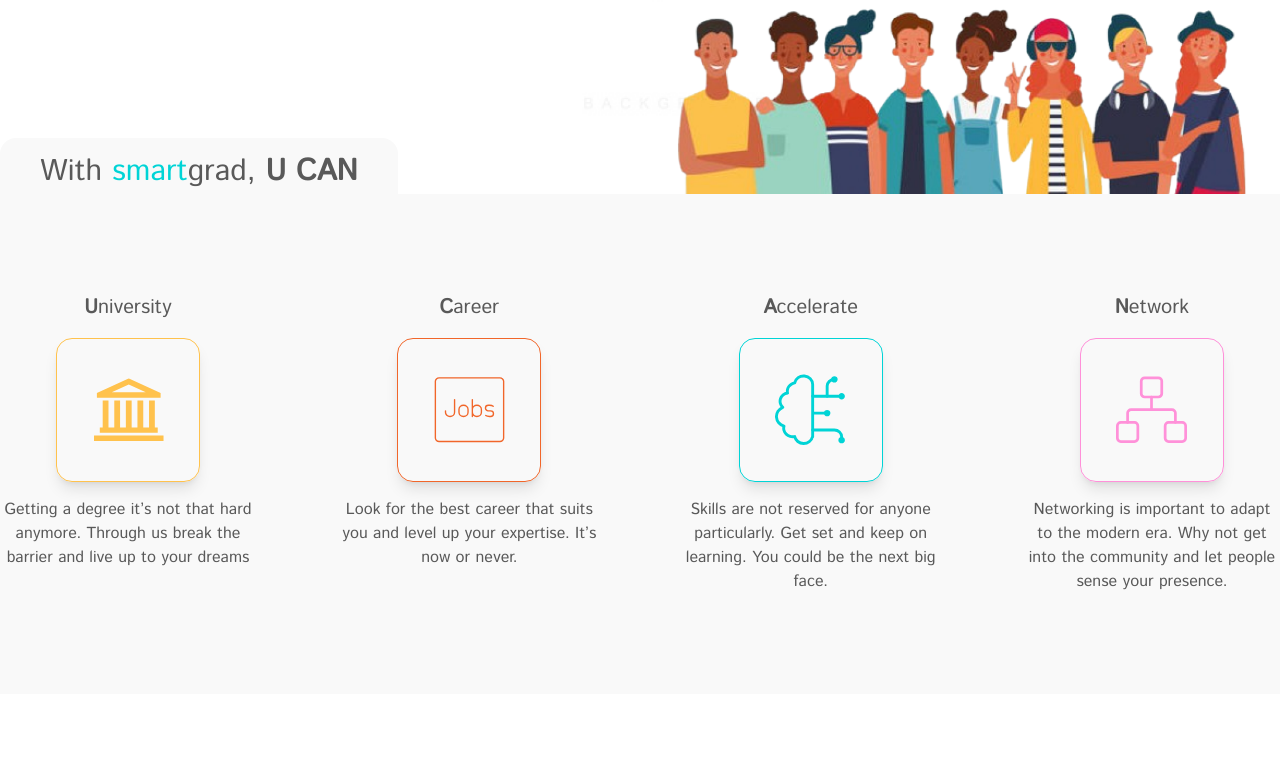
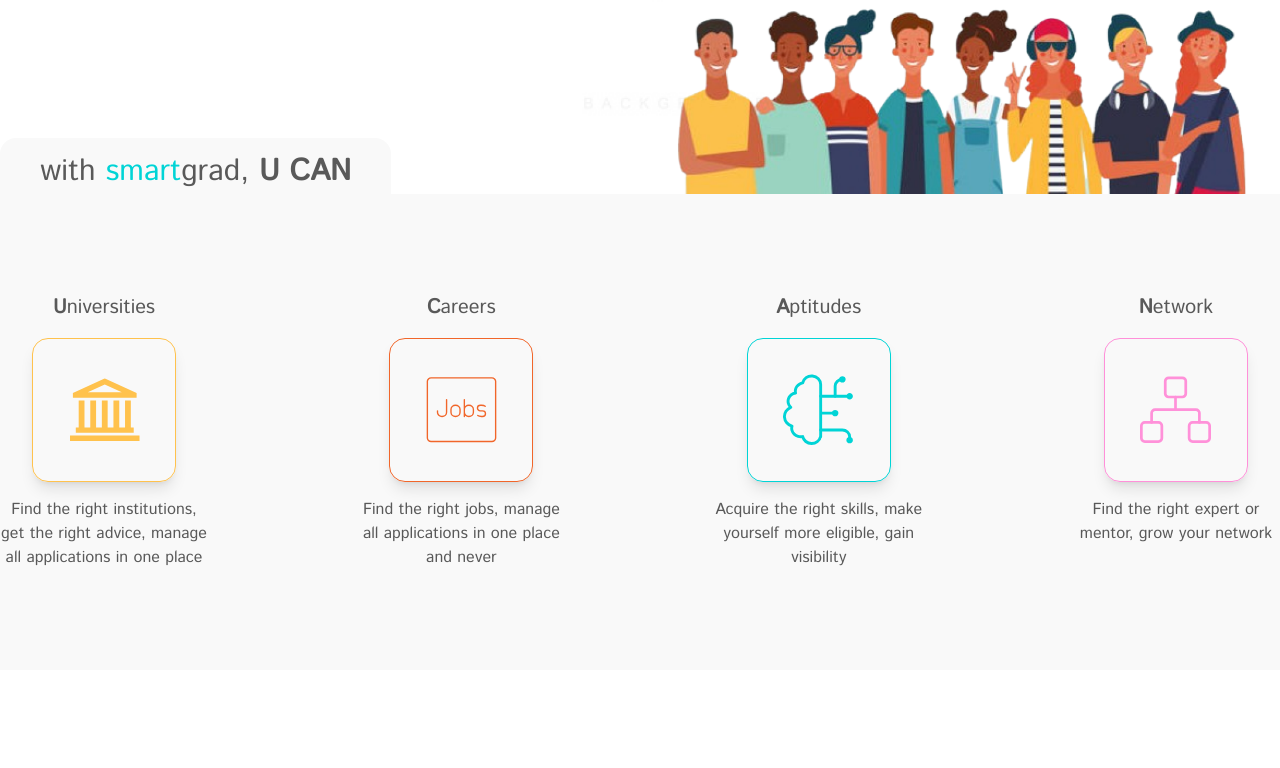
Before and after one commit to Rohan1279/smartgrad-frontend, a React (Vite) app: page / in a window 1280 px wide. Shown: the part 518-1286 px from the top of the page. Built offline with nearby package versions, Linux system fonts and the light colour scheme.

Commit message:
Fix typos and update image paths in Banner and ThemeSection components

```diff
--- a/src/Pages/Home/Banner/Banner.jsx
+++ b/src/Pages/Home/Banner/Banner.jsx
@@ -34,7 +34,7 @@
               <p>Your Education & Career</p>
               <p>
                 Advisor,{" "}
-                <span className="font-bold text-[#FFC24D]">For Life</span>
+                <span className="font-bold text-[#FFC24D]">For Life.</span>
               </p>
             </div>
             <div className="flex space-x-6 mt-3">
--- a/src/Pages/Home/ThemeSection/ThemeSection.jsx
+++ b/src/Pages/Home/ThemeSection/ThemeSection.jsx
@@ -1,7 +1,7 @@
 import ThemeCard from "../../../components/ThemeCard/ThemeCard";
 import University from "../../../assets/ThemeImages/theme-university.svg";
 import Career from "../../../assets/ThemeImages/theme-career.svg";
-import Accelerate from "../../../assets/ThemeImages/theme-accelerate.svg";
+import Aptitudes from "../../../assets/ThemeImages/theme-accelerate.svg";
 import Network from "../../../assets/ThemeImages/theme-network.svg";
 import background from "../../../assets/Doodle.png";
 
@@ -18,61 +18,62 @@
     >
       <div className="relative max-w-7xl mx-auto  flex justify-between py-[100px]">
         <p className="absolute -top-14 bg-[#F9F9F9] text-3xl px-10 pt-4 pb-2 rounded-t-2xl text-[#595959]">
-          With <span className="text-[#00D4D6]">smart</span>grad,{" "}
+          with <span className="text-[#00D4D6]">smart</span>grad,{" "}
           <span className="font-bold">U CAN</span>
         </p>
-        <div className="w-64 flex-col space-y-4 text-[#595959]">
+        <div className="w-52 flex-col space-y-4 text-[#595959]">
           <h3 className="text-center text-xl">
-            <span className="font-extrabold">{"University"?.slice(0, 1)}</span>
-            <span>{"University"?.slice(1)}</span>
+            <span className="font-extrabold">
+              {"Universities"?.slice(0, 1)}
+            </span>
+            <span>{"Universities"?.slice(1)}</span>
           </h3>
           <div className="h-36 w-36 mx-auto border border-[#FFC24D] rounded-2xl shadow-lg ">
             <img
               src={University}
-              alt={"University"}
+              alt={"Universities"}
               className="mx-auto my-auto h-full w-1/2"
             />
           </div>
           <p className="text-center">
-            Getting a degree it’s not that hard anymore. Through us break the
-            barrier and live up to your dreams
+            Find the right institutions, get the right advice, manage all
+            applications in one place
           </p>
         </div>
-        <div className="w-64 flex-col space-y-4 text-[#595959]">
+        <div className="w-52 flex-col space-y-4 text-[#595959]">
           <h3 className="text-center text-xl">
-            <span className="font-extrabold">{"Career"?.slice(0, 1)}</span>
-            <span>{"Career"?.slice(1)}</span>
+            <span className="font-extrabold">{"Careers"?.slice(0, 1)}</span>
+            <span>{"Careers"?.slice(1)}</span>
           </h3>
           <div className="h-36 w-36 mx-auto border border-[#F1662A] rounded-2xl shadow-lg ">
             <img
               src={Career}
-              alt={"Career"}
+              alt={"Careers"}
               className="mx-auto my-auto h-full w-1/2"
             />
           </div>
           <p className="text-center">
-            Look for the best career that suits you and level up your expertise.
-            It’s now or never.
+            Find the right jobs, manage all applications in one place and never
           </p>
         </div>
-        <div className="w-64 flex-col space-y-4 text-[#595959]">
+        <div className="w-52 flex-col space-y-4 text-[#595959]">
           <h3 className="text-center text-xl">
-            <span className="font-extrabold">{"Accelerate"?.slice(0, 1)}</span>
-            <span>{"Accelerate"?.slice(1)}</span>
+            <span className="font-extrabold">{"Aptitudes"?.slice(0, 1)}</span>
+            <span>{"Aptitudes"?.slice(1)}</span>
           </h3>
           <div className="h-36 w-36 mx-auto border border-[#00D4D6] rounded-2xl shadow-lg ">
             <img
-              src={Accelerate}
-              alt={"Accelerate"}
+              src={Aptitudes}
+              alt={"Aptitudes"}
               className="mx-auto my-auto h-full w-1/2"
             />
           </div>
           <p className="text-center">
-            Skills are not reserved for anyone particularly. Get set and keep on
-            learning. You could be the next big face.
+            Acquire the right skills, make yourself more eligible, gain
+            visibility
           </p>
         </div>
-        <div className="w-64 flex-col space-y-4 text-[#595959]">
+        <div className="w-52 flex-col space-y-4 text-[#595959]">
           <h3 className="text-center text-xl">
             <span className="font-extrabold">{"Network"?.slice(0, 1)}</span>
             <span>{"Network"?.slice(1)}</span>
@@ -85,8 +86,7 @@
             />
           </div>
           <p className="text-center">
-            Networking is important to adapt to the modern era. Why not get into
-            the community and let people sense your presence.
+            Find the right expert or mentor, grow your network
           </p>
         </div>
         {/* <ThemeCard
```
